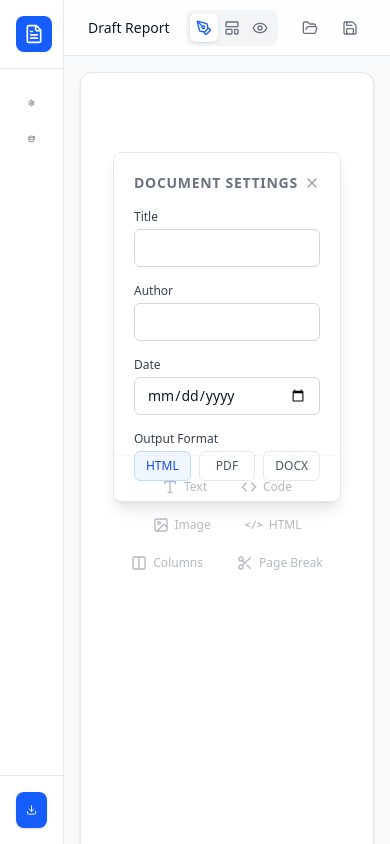
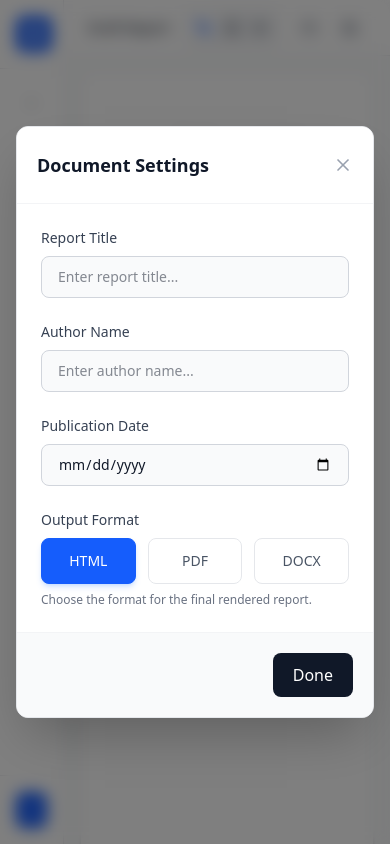
Before and after one commit to hvpatel96/quartobuilder, a React (Vite) app: page / in a window 390 px wide. Both pictures are taken after a click on the button 31 px from the left and 103 px from the top of the page. Built offline with nearby package versions, Linux system fonts and the light colour scheme.

Commit message:
Fixed clipping

```diff
--- a/src/App.tsx
+++ b/src/App.tsx
@@ -49,16 +49,17 @@ function MainContent() {
         "h-full w-full transition-all duration-300",
         viewMode === 'split' ? "flex gap-4" : "max-w-4xl mx-auto"
       )}>
+        {showMetadata && <MetadataPanel onClose={() => setShowMetadata(false)} />}
+        {showDatasets && <DatasetPanel onClose={() => setShowDatasets(false)} />}
+
         {/* Editor Pane */}
         {(viewMode === 'edit' || viewMode === 'split') && (
           <div className={clsx(
             "flex-1 min-w-0 transition-all duration-300",
             viewMode === 'split'
-              ? "h-full overflow-y-auto bg-white dark:bg-gray-900 rounded-xl border border-gray-200 dark:border-gray-800 p-6"
-              : "bg-white dark:bg-gray-900 min-h-[800px] shadow-sm rounded-xl border border-gray-200 dark:border-gray-800 p-8 md:p-12 mb-20"
+              ? "h-full overflow-y-auto bg-white dark:bg-gray-900 rounded-xl border border-gray-200 dark:border-gray-800 py-6 pr-6 pl-14"
+              : "bg-white dark:bg-gray-900 min-h-[800px] shadow-sm rounded-xl border border-gray-200 dark:border-gray-800 py-8 pr-8 pl-14 md:p-12 mb-20"
           )}>
-            {showMetadata && <MetadataPanel onClose={() => setShowMetadata(false)} />}
-            {showDatasets && <DatasetPanel onClose={() => setShowDatasets(false)} />}
             <ReportEditor />
           </div>
         )}
--- a/src/components/editor/DatasetPanel.tsx
+++ b/src/components/editor/DatasetPanel.tsx
@@ -62,14 +62,22 @@ export const DatasetPanel = ({ onClose }: DatasetPanelProps) => {
     };
 
     return (
-        <div className="bg-white dark:bg-gray-900 border border-gray-200 dark:border-gray-800 rounded-lg shadow-lg p-5 sticky top-20 max-h-[80vh] overflow-y-auto flex flex-col">
-            <div className="flex items-center justify-between mb-4">
-                <h3 className="font-semibold text-sm uppercase tracking-wider text-gray-500">Datasets</h3>
-                <button onClick={onClose} className="text-gray-400 hover:text-gray-600 dark:hover:text-gray-300">
-                    <X className="w-4 h-4" />
+        <div className="fixed inset-0 z-50 flex items-center justify-center bg-black/50 backdrop-blur-sm p-4">
+            <div className="bg-white dark:bg-gray-900 border border-gray-200 dark:border-gray-800 rounded-xl shadow-2xl w-full max-w-2xl max-h-[85vh] flex flex-col">
+                <div className="flex items-center justify-between p-5 border-b border-gray-100 dark:border-gray-800">
+                    <div>
+                        <h3 className="font-bold text-lg text-gray-900 dark:text-gray-100">Dataset Management</h3>
+                        <p className="text-xs text-gray-500 mt-1">Upload and manage datasets for your analysis.</p>
+                    </div>
+                    <button
+                        onClick={onClose}
+                        className="p-2 -mr-2 text-gray-400 hover:text-gray-600 dark:hover:text-gray-300 hover:bg-gray-100 dark:hover:bg-gray-800 rounded-full transition-colors"
+                    >
+                        <X className="w-5 h-5" />
                     </button>
                 </div>
 
+                <div className="p-6 flex-1 overflow-y-auto">
                     {/* Upload Area */}
                     <div
                         onDragOver={(e) => { e.preventDefault(); setIsDragging(true); }}
@@ -77,8 +85,10 @@ export const DatasetPanel = ({ onClose }: DatasetPanelProps) => {
                         onDrop={onDrop}
                         onClick={() => fileInputRef.current?.click()}
                         className={clsx(
-                    "border-2 border-dashed rounded-lg p-6 flex flex-col items-center justify-center cursor-pointer transition-colors mb-4",
-                    isDragging ? "border-blue-500 bg-blue-50 dark:bg-blue-900/20" : "border-gray-300 dark:border-gray-700 hover:border-gray-400 dark:hover:border-gray-600"
+                            "border-2 border-dashed rounded-xl p-8 flex flex-col items-center justify-center cursor-pointer transition-all mb-6",
+                            isDragging
+                                ? "border-blue-500 bg-blue-50 dark:bg-blue-900/20 scale-[0.99]"
+                                : "border-gray-300 dark:border-gray-700 hover:border-blue-400 dark:hover:border-blue-500 hover:bg-gray-50 dark:hover:bg-gray-800/50"
                         )}
                     >
                         <input
@@ -88,72 +98,95 @@ export const DatasetPanel = ({ onClose }: DatasetPanelProps) => {
                             accept=".csv,.xlsx,.tsv"
                             onChange={(e) => e.target.files?.[0] && handleFileUpload(e.target.files[0])}
                         />
-                <Upload className="w-8 h-8 text-gray-400 mb-2" />
-                <p className="text-xs text-center text-gray-500 font-medium">Click to upload or drag & drop</p>
-                <p className="text-[10px] text-center text-gray-400 mt-1">CSV, Excel, TSV</p>
+                        <div className="p-3 bg-blue-100 dark:bg-blue-900/30 rounded-full text-blue-600 dark:text-blue-400 mb-3">
+                            <Upload className="w-6 h-6" />
+                        </div>
+                        <p className="text-sm text-gray-700 dark:text-gray-300 font-medium">Click to upload or drag & drop</p>
+                        <p className="text-xs text-gray-500 mt-1">Supports CSV, Excel, and TSV files</p>
                     </div>
 
                     {/* Dataset List */}
-            <div className="space-y-3 flex-1 overflow-y-auto min-h-[100px]">
+                    <div className="space-y-3">
+                        <h4 className="text-xs font-semibold uppercase tracking-wider text-gray-500 mb-3">Uploaded Datasets</h4>
+
                         {datasets.length === 0 && (
-                    <div className="text-center py-4 text-gray-400 text-xs italic">
-                        No datasets uploaded yet.
+                            <div className="text-center py-8 bg-gray-50 dark:bg-gray-800/50 rounded-lg border border-dashed border-gray-200 dark:border-gray-700">
+                                <p className="text-sm text-gray-400 italic">No datasets uploaded yet.</p>
                             </div>
                         )}
 
                         {datasets.map(dataset => (
-                    <div key={dataset.id} className="border border-gray-200 dark:border-gray-700 rounded-md p-3 group">
-                        <div className="flex items-center justify-between mb-2">
-                            <div className="flex items-center gap-2 overflow-hidden">
-                                <FileSpreadsheet className="w-4 h-4 text-green-600 flex-shrink-0" />
-                                <span className="text-sm font-medium truncate" title={dataset.name}>{dataset.name}</span>
+                            <div key={dataset.id} className="bg-white dark:bg-gray-950 border border-gray-200 dark:border-gray-700 rounded-lg p-4 group hover:shadow-md transition-shadow">
+                                <div className="flex items-center justify-between mb-3">
+                                    <div className="flex items-center gap-3 overflow-hidden">
+                                        <div className="p-2 bg-green-100 dark:bg-green-900/30 rounded-lg text-green-700 dark:text-green-400">
+                                            <FileSpreadsheet className="w-5 h-5" />
                                         </div>
+                                        <div>
+                                            <div className="font-medium text-sm text-gray-900 dark:text-gray-100 truncate" title={dataset.name}>{dataset.name}</div>
+                                            <div className="text-xs text-gray-500">{(dataset.size / 1024).toFixed(1)} KB • {dataset.type.toUpperCase()}</div>
+                                        </div>
+                                    </div>
+                                    <div className="flex items-center gap-2">
+                                        <button
+                                            onClick={() => navigator.clipboard.writeText(`data/${dataset.name}`)}
+                                            className="p-1.5 text-gray-400 hover:text-blue-600 hover:bg-blue-50 dark:hover:bg-blue-900/20 rounded-md transition-colors"
+                                            title="Copy path to clipboard"
+                                        >
+                                            <Copy className="w-4 h-4" />
+                                        </button>
                                         <button
                                             onClick={() => removeDataset(dataset.id)}
-                                className="text-gray-400 hover:text-red-500 transition-colors opacity-0 group-hover:opacity-100"
+                                            className="p-1.5 text-gray-400 hover:text-red-600 hover:bg-red-50 dark:hover:bg-red-900/20 rounded-md transition-colors"
+                                            title="Delete dataset"
                                         >
-                                <Trash2 className="w-3.5 h-3.5" />
+                                            <Trash2 className="w-4 h-4" />
                                         </button>
                                     </div>
-
-                        <div className="flex items-center justify-between text-xs text-gray-500">
-                            <span>{(dataset.size / 1024).toFixed(1)} KB</span>
-                            <button
-                                onClick={() => navigator.clipboard.writeText(`data/${dataset.name}`)}
-                                className="flex items-center gap-1 hover:text-blue-600 transition-colors"
-                                title="Copy path to clipboard"
-                            >
-                                <Copy className="w-3 h-3" />
-                                <span className="font-mono">data/{dataset.name}</span>
-                            </button>
                                 </div>
 
                                 {/* Preview (CSV only for now) */}
                                 {dataset.type === 'csv' && dataset.preview.length > 0 && (
-                            <div className="mt-2 bg-gray-50 dark:bg-gray-800 rounded border border-gray-100 dark:border-gray-700 overflow-x-auto">
+                                    <div className="bg-gray-50 dark:bg-gray-900 rounded-md border border-gray-100 dark:border-gray-800 overflow-hidden">
+                                        <div className="overflow-x-auto custom-scrollbar">
                                             <table className="w-full text-[10px] text-left">
-                                    <thead>
-                                        <tr className="border-b border-gray-200 dark:border-gray-700">
+                                                <thead className="bg-gray-100 dark:bg-gray-800">
+                                                    <tr>
                                                         {Object.keys(dataset.preview[0]).map(key => (
-                                                <th key={key} className="px-2 py-1 font-semibold text-gray-600 dark:text-gray-300 whitespace-nowrap">{key}</th>
+                                                            <th key={key} className="px-3 py-2 font-semibold text-gray-600 dark:text-gray-300 whitespace-nowrap border-b border-gray-200 dark:border-gray-700">{key}</th>
                                                         ))}
                                                     </tr>
                                                 </thead>
                                                 <tbody>
                                                     {dataset.preview.map((row, i) => (
-                                            <tr key={i} className="border-b border-gray-100 dark:border-gray-800 last:border-0">
+                                                        <tr key={i} className="border-b border-gray-100 dark:border-gray-800 last:border-0 hover:bg-white dark:hover:bg-gray-800/50 transition-colors">
                                                             {Object.values(row).map((val: any, j) => (
-                                                    <td key={j} className="px-2 py-1 text-gray-500 dark:text-gray-400 whitespace-nowrap">{String(val).slice(0, 20)}</td>
+                                                                <td key={j} className="px-3 py-2 text-gray-500 dark:text-gray-400 whitespace-nowrap">{String(val).slice(0, 30)}</td>
                                                             ))}
                                                         </tr>
                                                     ))}
                                                 </tbody>
                                             </table>
                                         </div>
+                                        <div className="px-3 py-1 bg-gray-50 dark:bg-gray-800 border-t border-gray-100 dark:border-gray-700 text-[10px] text-gray-400 text-center">
+                                            Showing first 5 rows
+                                        </div>
+                                    </div>
                                 )}
                             </div>
                         ))}
                     </div>
                 </div>
+
+                <div className="p-5 border-t border-gray-100 dark:border-gray-800 bg-gray-50 dark:bg-gray-950/50 flex justify-end">
+                    <button
+                        onClick={onClose}
+                        className="px-5 py-2.5 bg-gray-900 dark:bg-gray-100 text-white dark:text-gray-900 font-medium rounded-lg hover:opacity-90 transition-opacity"
+                    >
+                        Done
+                    </button>
+                </div>
+            </div>
+        </div>
     );
 };
--- a/src/components/metadata/MetadataPanel.tsx
+++ b/src/components/metadata/MetadataPanel.tsx
@@ -1,6 +1,7 @@
 import { useReport } from '../../contexts/ReportContext';
 
 import { X } from 'lucide-react';
+import { clsx } from 'clsx';
 
 interface MetadataPanelProps {
     onClose: () => void;
@@ -10,58 +11,77 @@ export const MetadataPanel = ({ onClose }: MetadataPanelProps) => {
     const { metadata, updateMetadata } = useReport();
 
     return (
-        <div className="bg-white dark:bg-gray-900 border border-gray-200 dark:border-gray-800 rounded-lg shadow-lg p-5 sticky top-20">
-            <div className="flex items-center justify-between mb-4">
-                <h3 className="font-semibold text-sm uppercase tracking-wider text-gray-500">Document Settings</h3>
-                <button onClick={onClose} className="text-gray-400 hover:text-gray-600 dark:hover:text-gray-300">
-                    <X className="w-4 h-4" />
+        <div className="fixed inset-0 z-50 flex items-center justify-center bg-black/50 backdrop-blur-sm p-4">
+            <div className="bg-white dark:bg-gray-900 border border-gray-200 dark:border-gray-800 rounded-xl shadow-2xl w-full max-w-lg max-h-[90vh] overflow-y-auto">
+                <div className="flex items-center justify-between p-5 border-b border-gray-100 dark:border-gray-800 sticky top-0 bg-white dark:bg-gray-900 z-10">
+                    <h3 className="font-bold text-lg text-gray-900 dark:text-gray-100">Document Settings</h3>
+                    <button
+                        onClick={onClose}
+                        className="p-2 -mr-2 text-gray-400 hover:text-gray-600 dark:hover:text-gray-300 hover:bg-gray-100 dark:hover:bg-gray-800 rounded-full transition-colors"
+                    >
+                        <X className="w-5 h-5" />
                     </button>
                 </div>
 
-            <div className="space-y-4">
+                <div className="p-6 space-y-6">
                     <div>
-                    <label className="block text-xs font-medium text-gray-700 dark:text-gray-300 mb-1">Title</label>
+                        <label className="block text-sm font-medium text-gray-700 dark:text-gray-300 mb-2">Report Title</label>
                         <input
                             type="text"
                             value={metadata.title}
                             onChange={(e) => updateMetadata({ title: e.target.value })}
-                        className="w-full px-3 py-2 text-sm border border-gray-300 dark:border-gray-700 rounded-md bg-transparent focus:ring-2 focus:ring-blue-500 outline-none"
+                            placeholder="Enter report title..."
+                            className="w-full px-4 py-2.5 text-sm border border-gray-300 dark:border-gray-700 rounded-lg bg-gray-50 dark:bg-gray-950 focus:ring-2 focus:ring-blue-500/20 focus:border-blue-500 outline-none transition-all"
                         />
                     </div>
                     <div>
-                    <label className="block text-xs font-medium text-gray-700 dark:text-gray-300 mb-1">Author</label>
+                        <label className="block text-sm font-medium text-gray-700 dark:text-gray-300 mb-2">Author Name</label>
                         <input
                             type="text"
                             value={metadata.author}
                             onChange={(e) => updateMetadata({ author: e.target.value })}
-                        className="w-full px-3 py-2 text-sm border border-gray-300 dark:border-gray-700 rounded-md bg-transparent focus:ring-2 focus:ring-blue-500 outline-none"
+                            placeholder="Enter author name..."
+                            className="w-full px-4 py-2.5 text-sm border border-gray-300 dark:border-gray-700 rounded-lg bg-gray-50 dark:bg-gray-950 focus:ring-2 focus:ring-blue-500/20 focus:border-blue-500 outline-none transition-all"
                         />
                     </div>
                     <div>
-                    <label className="block text-xs font-medium text-gray-700 dark:text-gray-300 mb-1">Date</label>
+                        <label className="block text-sm font-medium text-gray-700 dark:text-gray-300 mb-2">Publication Date</label>
                         <input
                             type="date"
                             value={metadata.date}
                             onChange={(e) => updateMetadata({ date: e.target.value })}
-                        className="w-full px-3 py-2 text-sm border border-gray-300 dark:border-gray-700 rounded-md bg-transparent focus:ring-2 focus:ring-blue-500 outline-none"
+                            className="w-full px-4 py-2.5 text-sm border border-gray-300 dark:border-gray-700 rounded-lg bg-gray-50 dark:bg-gray-950 focus:ring-2 focus:ring-blue-500/20 focus:border-blue-500 outline-none transition-all"
                         />
                     </div>
                     <div>
-                    <label className="block text-xs font-medium text-gray-700 dark:text-gray-300 mb-1">Output Format</label>
-                    <div className="grid grid-cols-3 gap-2">
+                        <label className="block text-sm font-medium text-gray-700 dark:text-gray-300 mb-2">Output Format</label>
+                        <div className="grid grid-cols-3 gap-3">
                             {['html', 'pdf', 'docx'].map(fmt => (
                                 <button
                                     key={fmt}
                                     onClick={() => updateMetadata({ format: fmt as any })}
-                                className={`px-2 py-1.5 text-xs font-medium rounded-md border ${metadata.format === fmt
-                                    ? 'bg-blue-50 dark:bg-blue-900/30 border-blue-200 dark:border-blue-800 text-blue-700 dark:text-blue-300'
-                                    : 'border-gray-200 dark:border-gray-700 text-gray-600 dark:text-gray-400 hover:bg-gray-50 dark:hover:bg-gray-800'
-                                    }`}
+                                    className={clsx(
+                                        "px-4 py-3 text-sm font-medium rounded-lg border transition-all",
+                                        metadata.format === fmt
+                                            ? "bg-blue-600 border-blue-600 text-white shadow-md shadow-blue-500/20"
+                                            : "border-gray-200 dark:border-gray-700 text-gray-600 dark:text-gray-400 hover:bg-gray-50 dark:hover:bg-gray-800 hover:border-gray-300 dark:hover:border-gray-600"
+                                    )}
                                 >
                                     {fmt.toUpperCase()}
                                 </button>
                             ))}
                         </div>
+                        <p className="text-xs text-gray-500 mt-2">Choose the format for the final rendered report.</p>
+                    </div>
+                </div>
+
+                <div className="p-5 border-t border-gray-100 dark:border-gray-800 bg-gray-50 dark:bg-gray-950/50 flex justify-end">
+                    <button
+                        onClick={onClose}
+                        className="px-5 py-2.5 bg-gray-900 dark:bg-gray-100 text-white dark:text-gray-900 font-medium rounded-lg hover:opacity-90 transition-opacity"
+                    >
+                        Done
+                    </button>
                 </div>
             </div>
         </div>
```
Lines whose indentation alone changed are shown as unchanged.
